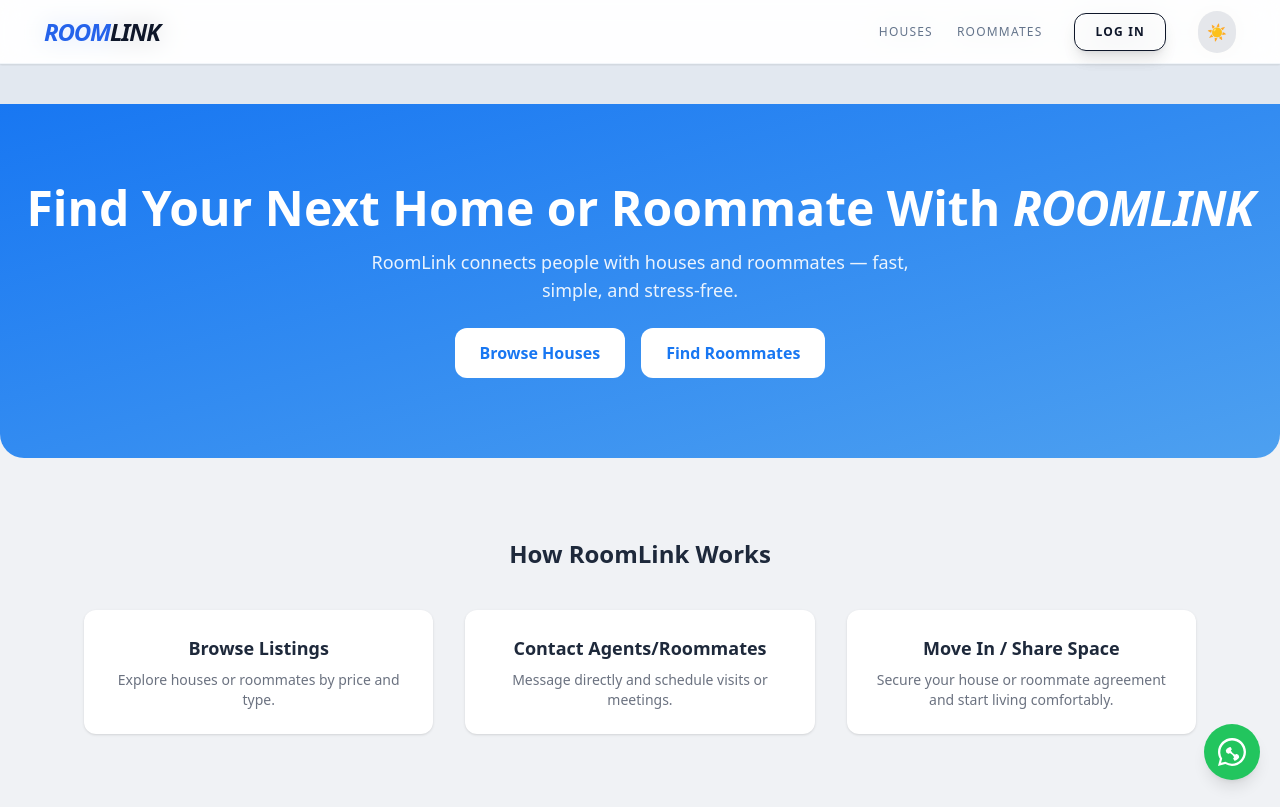
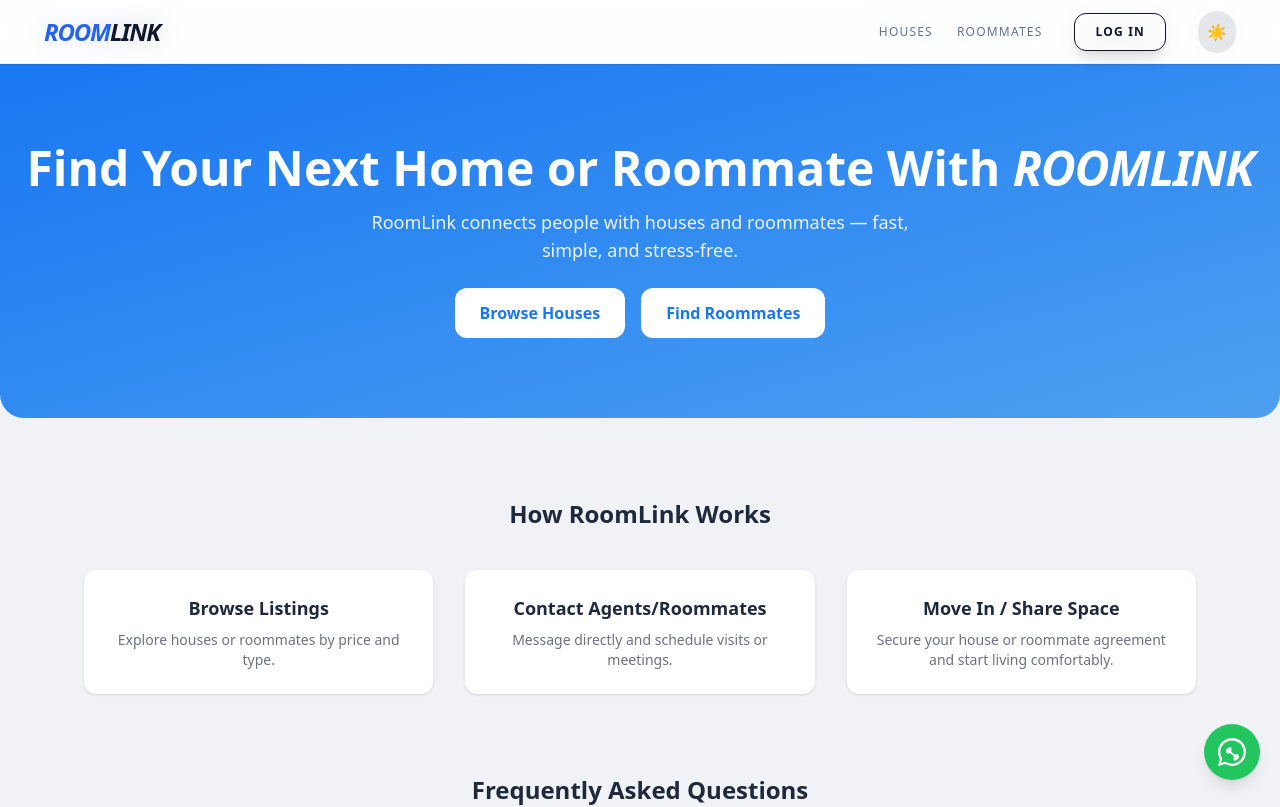
Before and after one commit to simon9-cell/Roomlink, a React (Vite) app: page / in a window 1280 px wide. Shown: the top 807 px of the page. Built offline with nearby package versions, Linux system fonts and the light colour scheme; no server answers.

Commit message:
updated my layout padding

```diff
--- a/src/Layout/MainLayout.jsx
+++ b/src/Layout/MainLayout.jsx
@@ -16,7 +16,7 @@ const MainLayout = () => {
       <Navbar />
 
       {/* pt-20 handles the fixed navbar height */}
-      <main className="flex-grow pt-10 dark:bg-slate-900 bg-slate-200">
+      <main className="flex-grow  dark:bg-slate-900 bg-slate-200">
         <Outlet />
       </main>
 
```
